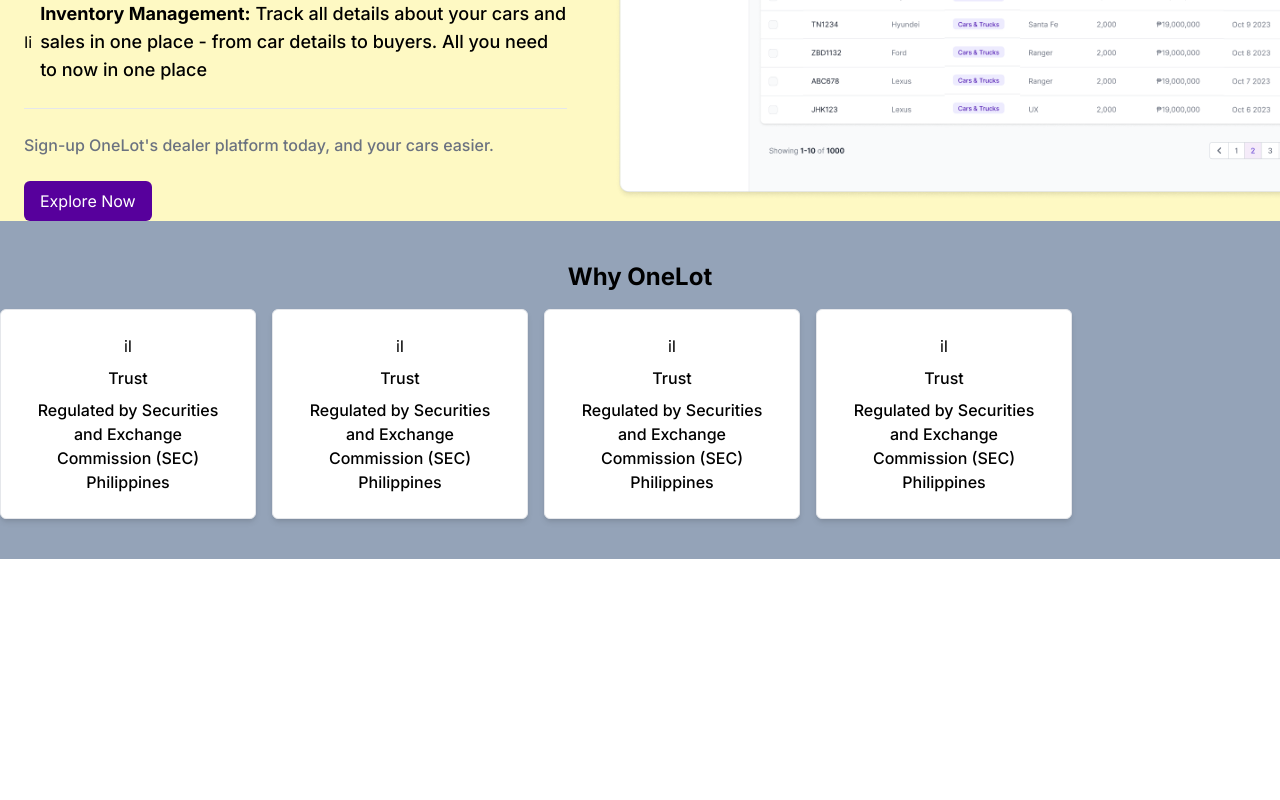
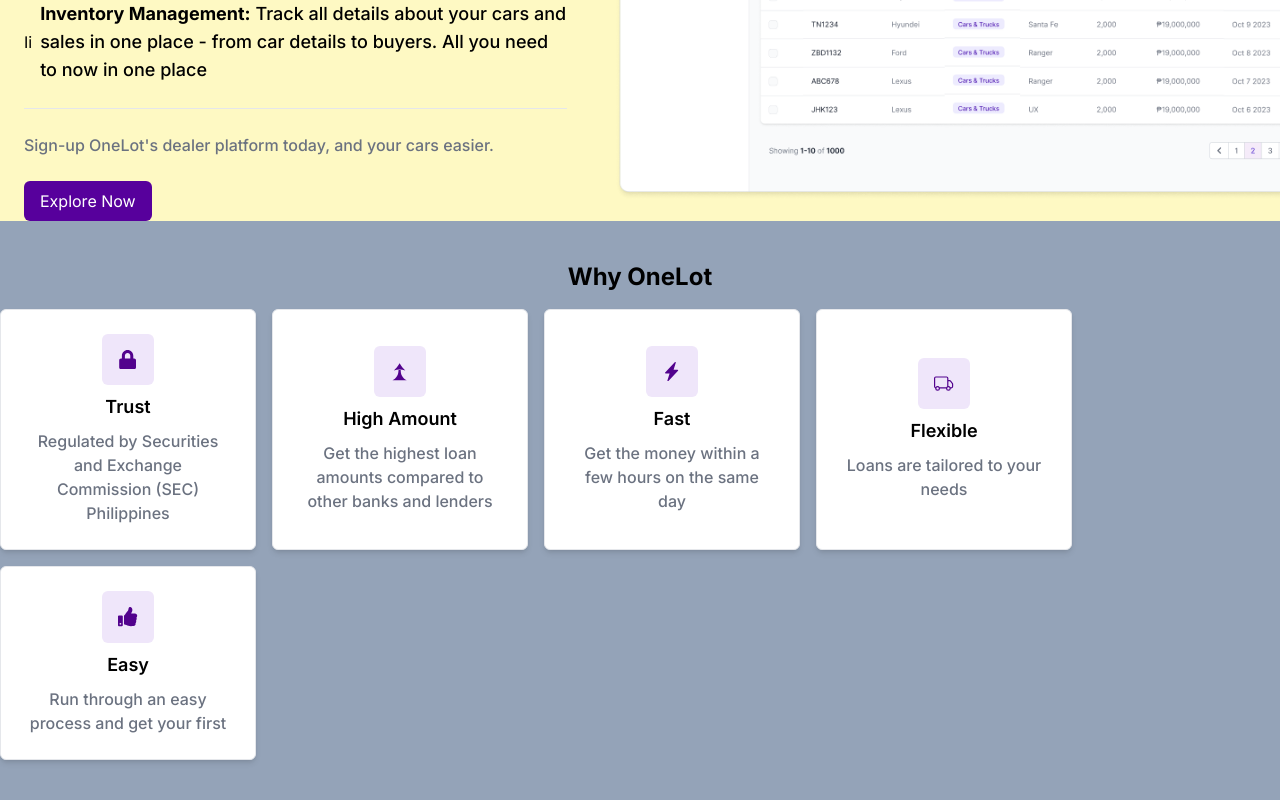
Before and after one commit to Prasangatre/onelotui, a Next.js app: page / in a window 1280 px wide. Shown: the part 2622-3422 px from the top of the page. Before the commit the page ends 3181 px from the top, so only its background shows below. Built offline with nearby package versions, Linux system fonts and the light colour scheme.

Commit message:
added features

```diff
--- a/package.json
+++ b/package.json
@@ -12,7 +12,8 @@
     "next": "14.2.5",
     "react": "^18",
     "react-dom": "^18",
-    "react-icon": "^1.0.0"
+    "react-icon": "^1.0.0",
+    "react-icons": "^5.2.1"
   },
   "devDependencies": {
     "@types/node": "^20",
--- a/src/components/features/page.tsx
+++ b/src/components/features/page.tsx
@@ -1,4 +1,8 @@
 import React from "react";
+import { BiLock } from "react-icons/bi";
+import { BsLightningChargeFill, BsTruck } from "react-icons/bs";
+import { FaLock, FaThumbsUp } from "react-icons/fa";
+import { GiGrowth } from "react-icons/gi";
 
 const FeatureSection = () => {
   return (
@@ -7,48 +11,53 @@
         <div className="text-2xl font-bold">Why OneLot</div>
         <div className="flex gap-4 flex-wrap">
           <div className="border-[1px] border-solid border-gray-200 min-h-[10vh] shadow-md rounded-md flex flex-col gap-2 w-[20%] items-center justify-center  bg-white py-6 px-6">
-                      <div>
-                          iI
+            <div className="bg-[#efe6fa] px-4 py-4 rounded-md">
+              <FaLock color="#52028d" fontSize={"1.2rem"} />
             </div>
-                      <div className="text-base text-[#000] font-medium ">
-                          Trust
-                      </div>
-                      <div className="text-base text-[#000] font-medium text-center ">
+            <div className="text-lg text-[#000] font-semibold ">Trust</div>
+            <div className="text-base text-[#6b7280] font-medium text-center ">
               Regulated by Securities and Exchange Commission (SEC) Philippines
             </div>
           </div>
           <div className="border-[1px] border-solid border-gray-200 min-h-[10vh] shadow-md rounded-md flex flex-col gap-2 w-[20%] items-center justify-center  bg-white py-6 px-6">
-                      <div>
-                          iI
+            <div className="bg-[#efe6fa] px-4 py-4 rounded-md">
+              <GiGrowth color="#52028d" fontSize={"1.2rem"} />
             </div>
-                      <div className="text-base text-[#000] font-medium ">
-                          Trust
+            <div className="text-lg text-[#000] font-semibold ">
+              High Amount
             </div>
-                      <div className="text-base text-[#000] font-medium text-center ">
-                      Regulated by Securities and Exchange Commission (SEC) Philippines
+            <div className="text-base text-[#6b7280] font-medium text-center ">
+              Get the highest loan amounts compared to other banks and lenders
             </div>
-                  </div>     <div className="border-[1px] border-solid border-gray-200 min-h-[10vh] shadow-md rounded-md flex flex-col gap-2 w-[20%] items-center justify-center  bg-white py-6 px-6">
-                      <div>
-                          iI
           </div>
-                      <div className="text-base text-[#000] font-medium ">
-                          Trust
+          <div className="border-[1px] border-solid border-gray-200 min-h-[10vh] shadow-md rounded-md flex flex-col gap-2 w-[20%] items-center justify-center  bg-white py-6 px-6">
+            <div className="bg-[#efe6fa] px-4 py-4 rounded-md">
+              <BsLightningChargeFill color="#52028d" fontSize={"1.2rem"} />
             </div>
-                      <div className="text-base text-[#000] font-medium text-center ">
-                      Regulated by Securities and Exchange Commission (SEC) Philippines
-                      </div>
-                  </div>     <div className="border-[1px] border-solid border-gray-200 min-h-[10vh] shadow-md rounded-md flex flex-col gap-2 w-[20%] items-center justify-center  bg-white py-6 px-6">
-                      <div>
-                          iI
-                      </div>
-                      <div className="text-base text-[#000] font-medium ">
-                          Trust
-                      </div>
-                      <div className="text-base text-[#000] font-medium text-center ">
-                      Regulated by Securities and Exchange Commission (SEC) Philippines
+            <div className="text-lg text-[#000] font-semibold ">Fast</div>
+            <div className="text-base text-[#6b7280] font-medium text-center ">
+              Get the money within a few hours on the same day
             </div>
           </div>
 
+          <div className="border-[1px] border-solid border-gray-200 min-h-[10vh] shadow-md rounded-md flex flex-col gap-2 w-[20%] items-center justify-center  bg-white py-6 px-6">
+            <div className="bg-[#efe6fa] px-4 py-4 rounded-md">
+              <BsTruck color="#52028d" fontSize={"1.2rem"} />
+            </div>
+            <div className="text-lg text-[#000] font-semibold ">Flexible</div>
+            <div className="text-base text-[#6b7280] font-medium text-center ">
+              Loans are tailored to your needs
+            </div>
+          </div>
+          <div className="border-[1px] border-solid border-gray-200 min-h-[10vh] shadow-md rounded-md flex flex-col gap-2 w-[20%] items-center justify-center  bg-white py-6 px-6">
+            <div className="bg-[#efe6fa] px-4 py-4 rounded-md">
+              <FaThumbsUp color="#52028d" fontSize={"1.2rem"} />
+            </div>
+            <div className="text-lg text-[#000] font-semibold ">Easy</div>
+            <div className="text-base text-[#6b7280] font-medium text-center ">
+              Run through an easy process and get your first
+            </div>
+          </div>
         </div>
       </div>
     </div>
```
Also changed, not shown: 1 other file (tests, documents, lock files or other folders). Lines whose indentation alone changed are shown as unchanged.
